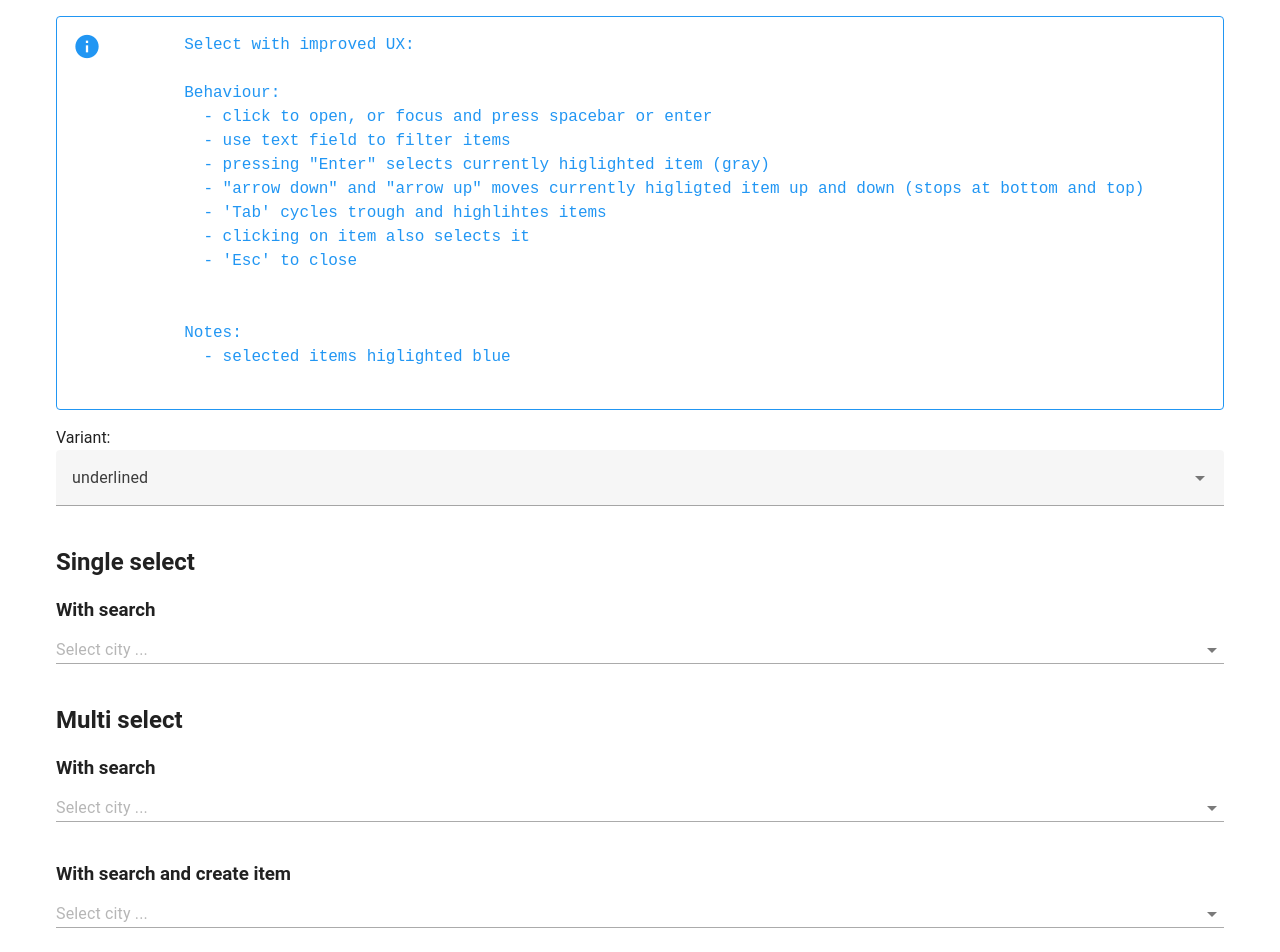
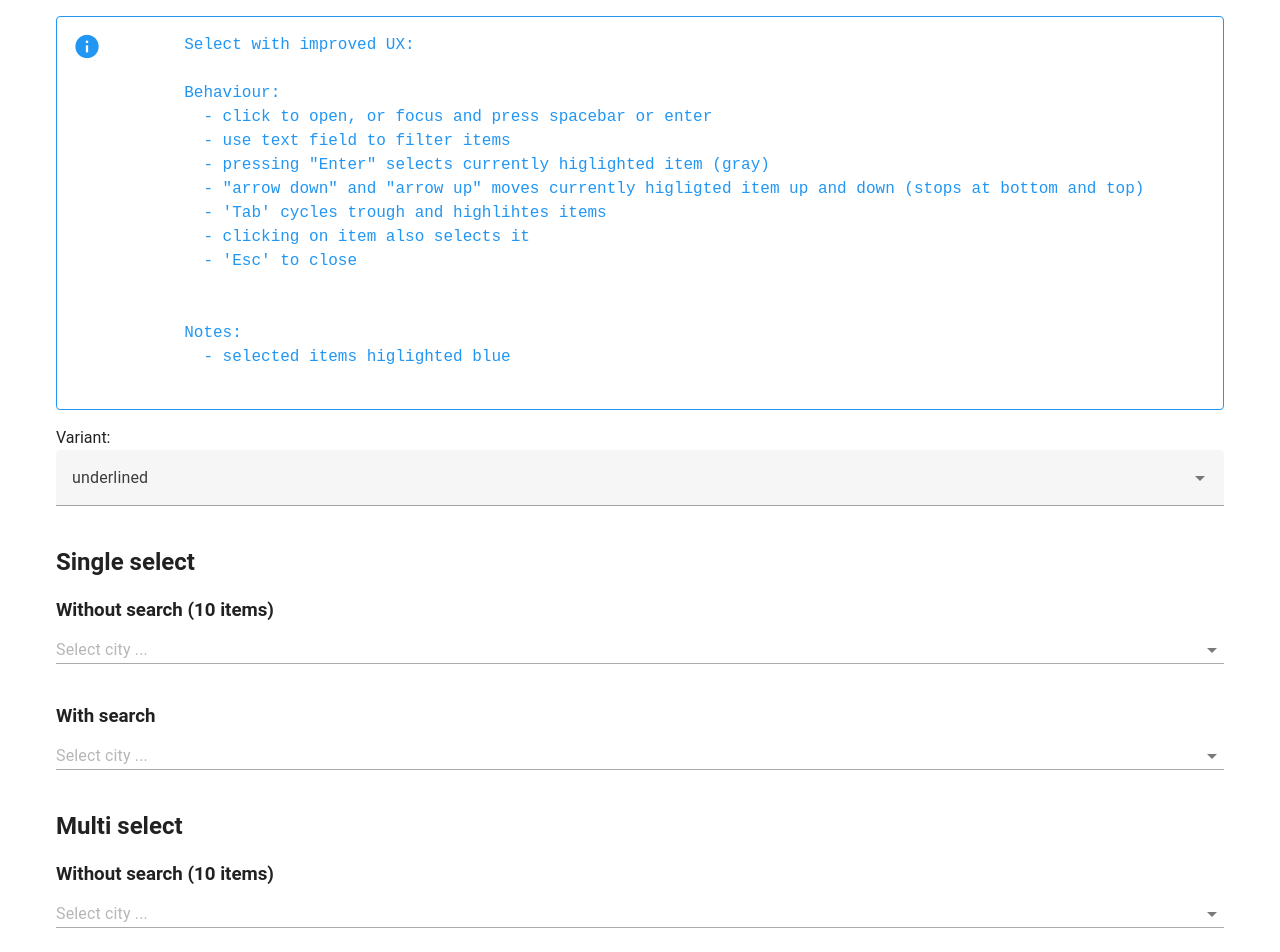
Before and after one commit to palasjir/material-select-v2, a Vue app: page / in a window 1280 px wide. Shown: the top 952 px of the page. Built offline with nearby package versions, Linux system fonts and the light colour scheme.

Commit message:
minor improvements

```diff
--- a/src/App.vue
+++ b/src/App.vue
@@ -2,6 +2,7 @@
 import SelectV2 from "./components/SelectV2.vue";
 import { cities } from "./components/cities";
 import {ref} from "vue";
+import { take } from "lodash";
 
 const variant = ref('underlined')
 
@@ -44,6 +45,13 @@ const variant = ref('underlined')
 
         <section>
           <header>
+            <h3>Without search (10 items)</h3>
+          </header>
+          <SelectV2 :items="take(cities, 10)" :variant="variant" />
+        </section>
+
+        <section>
+          <header>
             <h3>With search</h3>
           </header>
           <SelectV2 :variant="variant" :items="cities" search-enabled />
@@ -54,6 +62,13 @@ const variant = ref('underlined')
         <header>
           <h2>Multi select</h2>
         </header>
+
+        <section>
+          <header>
+            <h3>Without search (10 items)</h3>
+          </header>
+          <SelectV2 multiple :items="take(cities, 10)" :variant="variant" />
+        </section>
 
         <section>
           <header>
@@ -71,6 +86,7 @@ const variant = ref('underlined')
         </section>
       </article>
 
+      <!-- Adding some extra space so it's possible to scroll down to test menu placements. -->
       <div style="height: 800px">
 
       </div>
--- a/src/components/SelectV2.vue
+++ b/src/components/SelectV2.vue
@@ -11,7 +11,7 @@ const props = withDefaults(
       searchEnabled?: boolean;
       creationEnabled?: boolean;
       items: any[];
-      variant: string;
+      variant: 'outlined' | 'underlined';
     }>(),
     {
       id: () => `select-${v4()}`,
@@ -129,11 +129,7 @@ const handleChipOverflow = ({id, isOverflowing}) => {
 };
 
 const removeSelectedItem = (selectedItem) => {
-  console.log('selectedItem', selectedItem, selectedItemsSet.value);
-  const removed = selectedItemsSet.value.delete(selectedItem);
-  if (removed) {
-    console.log('removed', selectedItem);
-  }
+  selectedItemsSet.value.delete(selectedItem);
 };
 
 const updateDimensions = (el: HTMLElement) => {
@@ -163,16 +159,16 @@ watch(
     () => textField.value,
     async () => {
       await nextTick();
-      if (textField.value) {
+      const field = textField.value;
+      if (field) {
         setTimeout(() => {
-          textField.value.focus();
+          field.focus();
         }, 200);
       }
     }
 );
 
 watch(search, () => {
-  console.log('search', search.value);
   active.value = minIndex.value;
 });
 
@@ -300,7 +296,7 @@ provide('select-v2', {
                 </template>
                 <template #prepend>
                   <div class="pl-1 mr-2 text-grey-darken-1">
-                    <v-icon icon="mdi-plus" density="compact"/>
+                    <v-icon icon="mdi-plus" density="compact" color="primary"/>
                   </div>
                 </template>
               </v-list-item>
```
